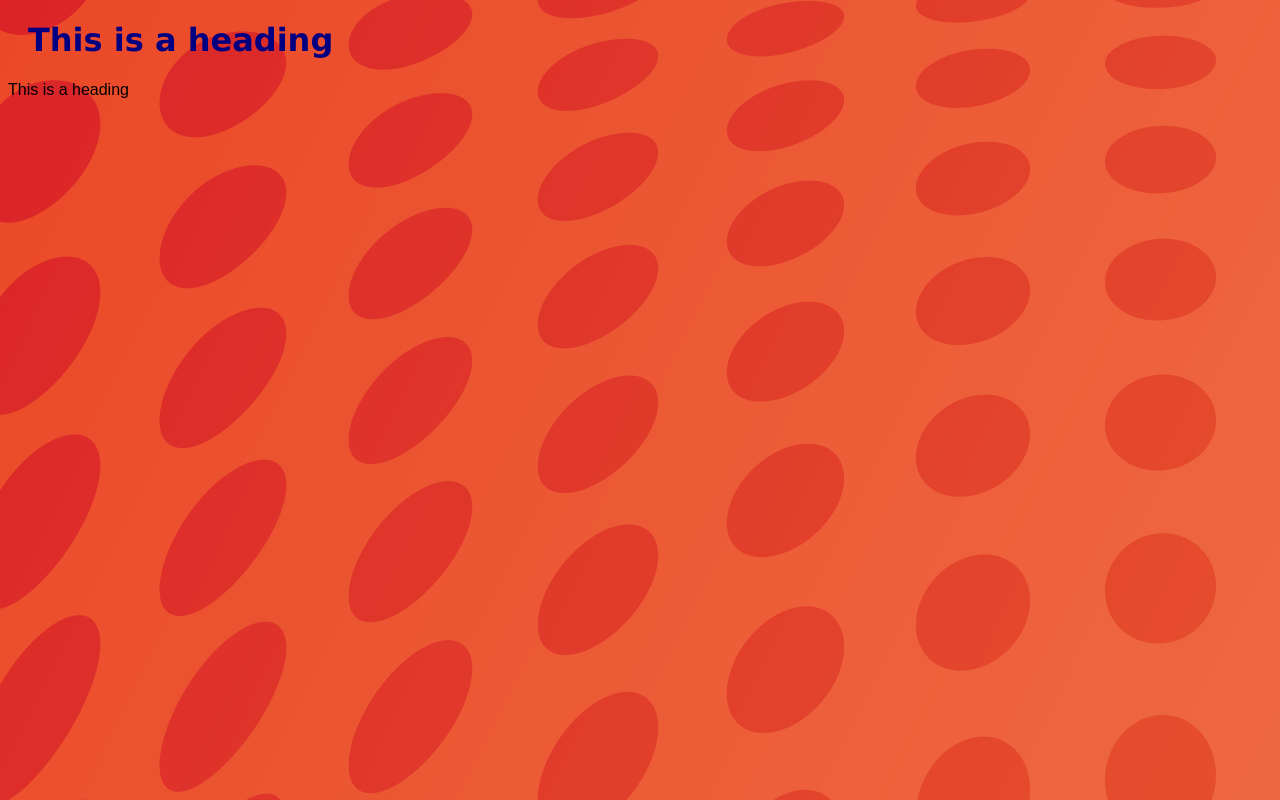
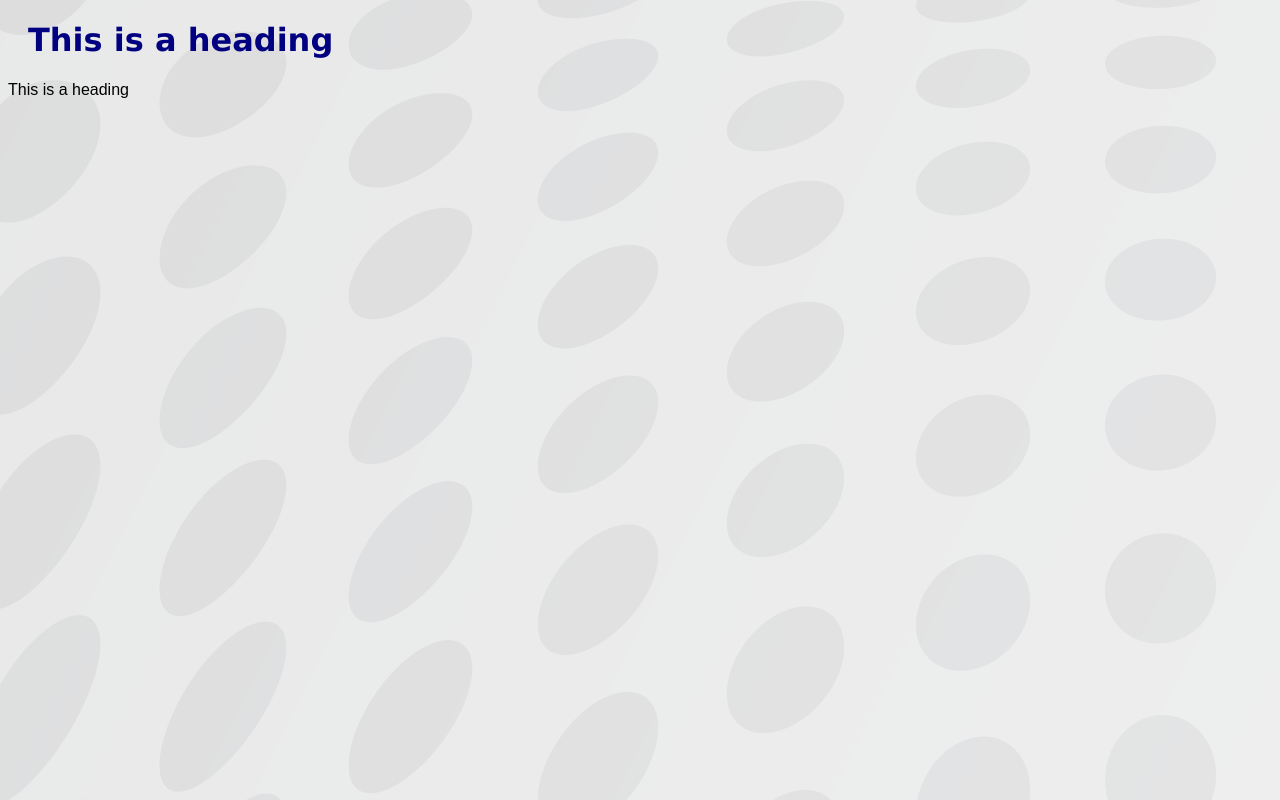
Before and after one commit to braxchass/project5, a plain HTML site: page index.html in a window 1280 px wide. Drawn offline with Linux system fonts and the light colour scheme.

Commit message:
Update mystyle.css

```diff
--- a/mystyle.css
+++ b/mystyle.css
@@ -1,5 +1,5 @@
 body {
-  background-image: url('dotbg-01.png');
+  background-image: url('dotbg2-01.png');
 }
 
 h1 {
```
